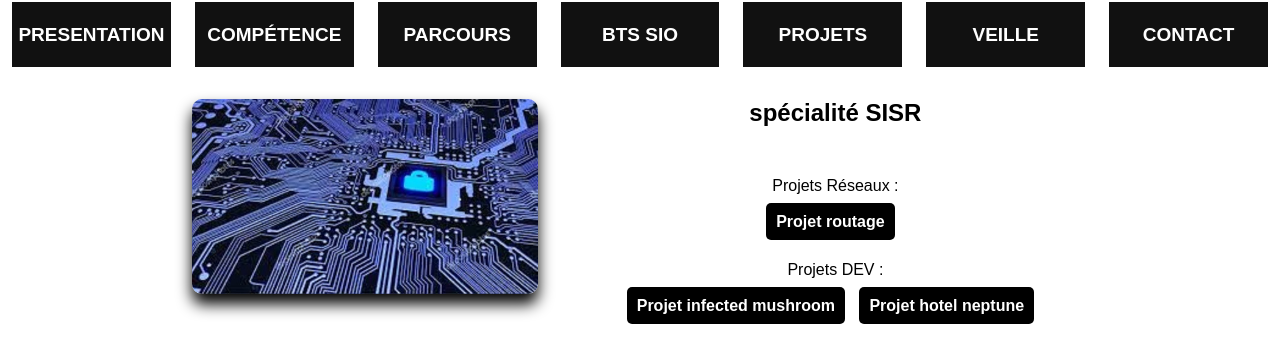
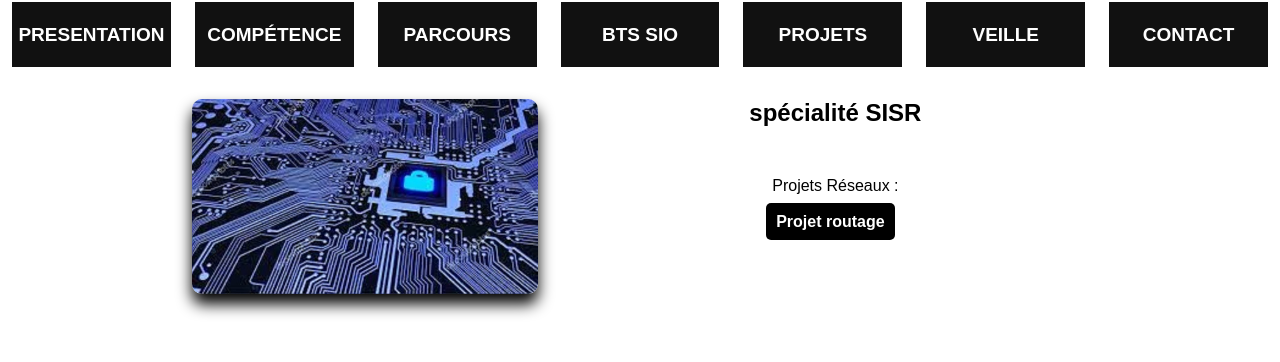
Before and after one commit to NicolasPersonnaz/nicolas.personnaz.github.io, a plain HTML site: page projet.html in a window 1280 px wide. Drawn offline with Linux system fonts and the light colour scheme.

Commit message:
Update projet.html

```diff
--- a/projet.html
+++ b/projet.html
@@ -53,10 +53,6 @@
     			<ol> Projets Réseaux : </ol>
                 <br>
                 <a href="download/B1_-_EPTR_-_Projet_transversal_installation_dune_infrastructure_systeme_sous_environnement_Linux_ou_Windows.pdf" download="Projet routage"  class = "rouge">Projet routage</a>
-                <ol>Projets DEV :</ol>
-                <br>
-                <a href="download/site-web-final/Nicolas Personnaz/index.html" download="Projet infected mushroom"  class = "rouge">Projet infected mushroom</a>
-                <a href="download/Hotel.zip" download="Projet hotel"  class = "rouge">Projet hotel neptune</a>
 
     		</div>
 		</div>
```
